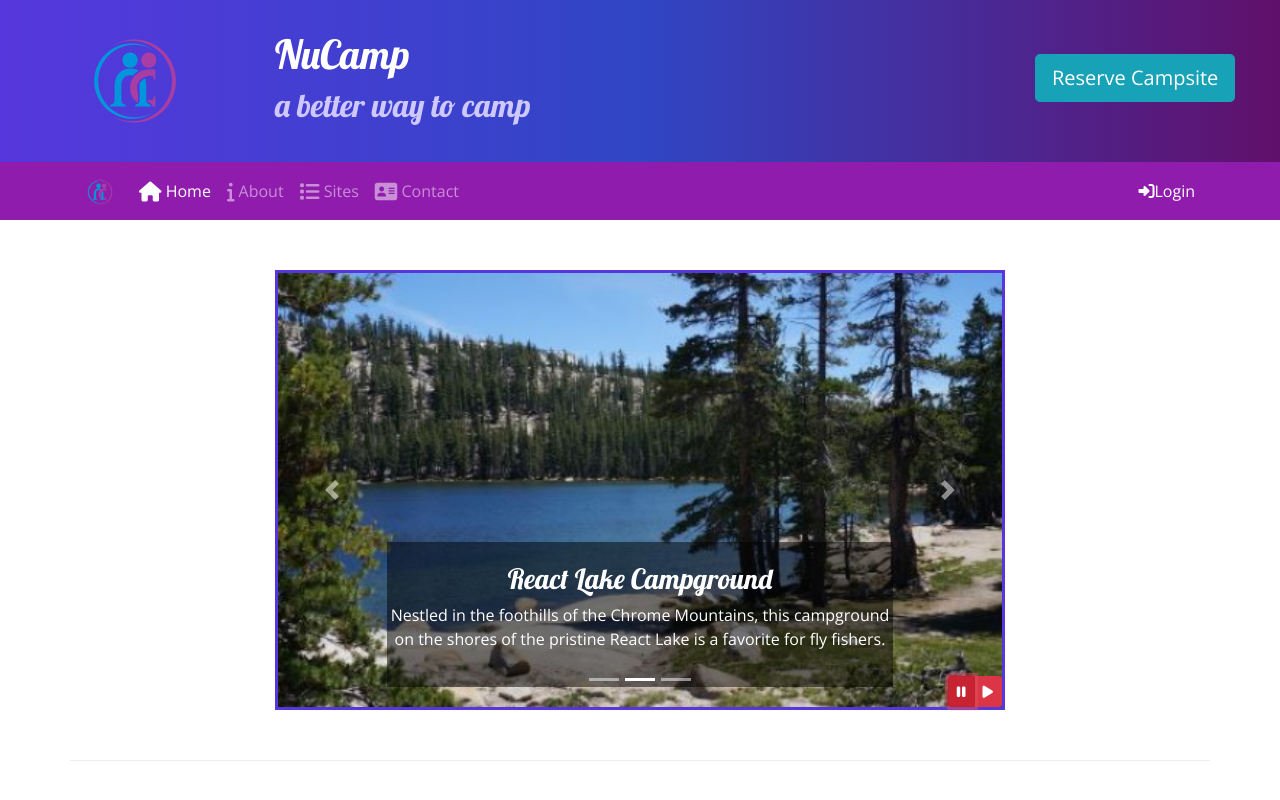
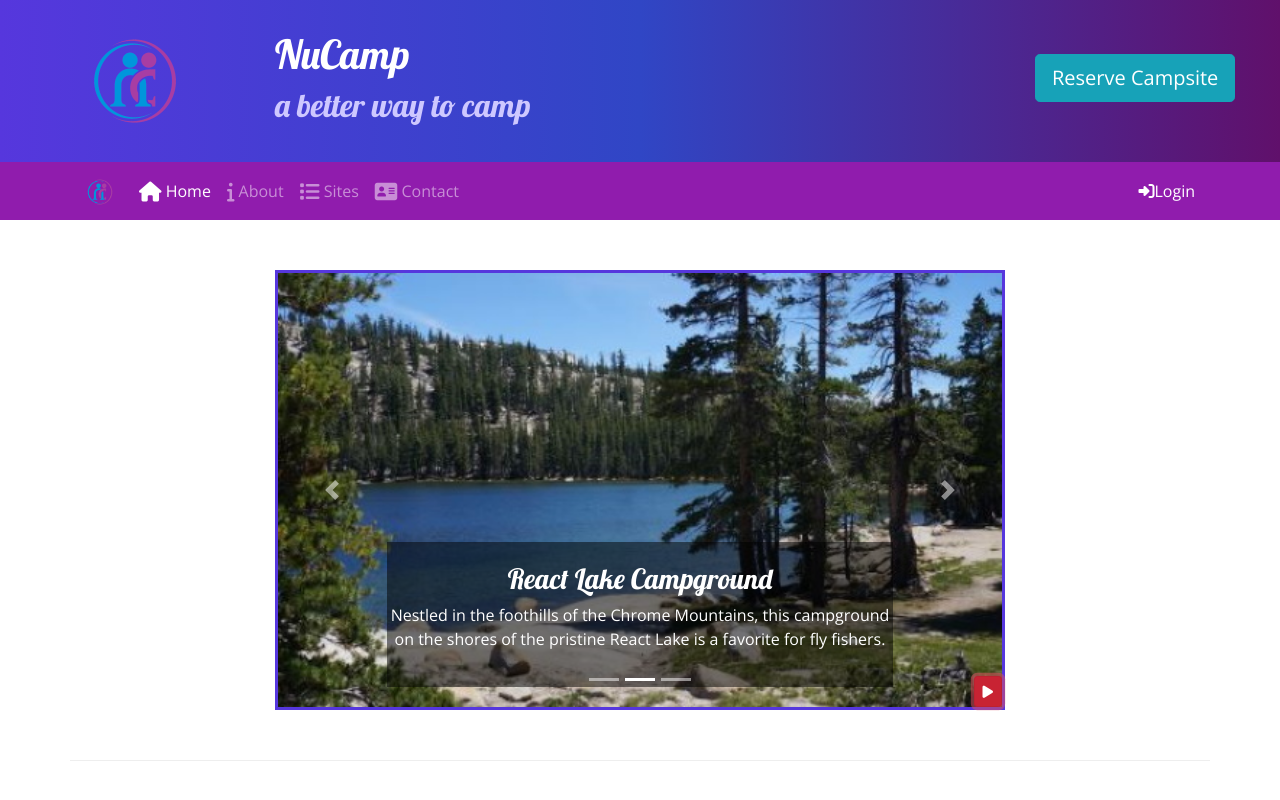
Before and after one commit to johan-preus/nucamp-bootstrap-project, a plain HTML site: page index.html in a window 1280 px wide. Both pictures are taken after a click on the button 961 px from the left and 691 px from the top of the page. Shown: the top 800 px of the page. Drawn offline with nearby package versions, Linux system fonts and the light colour scheme.

Commit message:
Bootstrap and jQuery Part 2

```diff
--- a/index.html
+++ b/index.html
@@ -195,14 +195,9 @@
                         <span class="carousel-control-next-icon"></span>
                         <span class="sr-only">Next</span>
                     </a>
-                    <div class="btn-group" id="carouselButton">
-                        <button class="btn btn-danger btn-sm" id="carouselPause">
-                            <i class="fa fa-pause"></i>
-                        </button>
-                        <button class="btn btn-danger btn-sm" id="carouselPlay">
-                            <i class="fa fa-play"></i>
-                        </button>
-                    </div>
+                    <button class="btn btn-danger btn-sm" id="carouselButton">
+                        <i class="fa fa-pause"></i>
+                    </button>
                 </div>
             </div>
         </div>
@@ -292,11 +287,16 @@
     <script>
         $(function() {
             $('.carousel').carousel( { interval: 2000 } );
-            $('#carouselPause').click(function(){
-                $('.carousel').carousel('pause');
-            });
-            $('#carouselPlay').click(function(){
-                $('.carousel').carousel('cycle');
+            $('#carouselButton').click(function(){
+                if ($('#carouselButton').children('i').hasClass('fa-pause')) {
+                    $('.carousel').carousel('pause');
+                    $('#carouselButton').children('i').removeClass('fa-pause');
+                    $('#carouselButton').children('i').addClass('fa-play');
+                } else {
+                    $('.carousel').carousel('cycle');
+                    $('#carouselButton').children('i').removeClass('fa-play');
+                    $('#carouselButton').children('i').addClass('fa-pause');
+                }
             });
         });
     </script>
```
